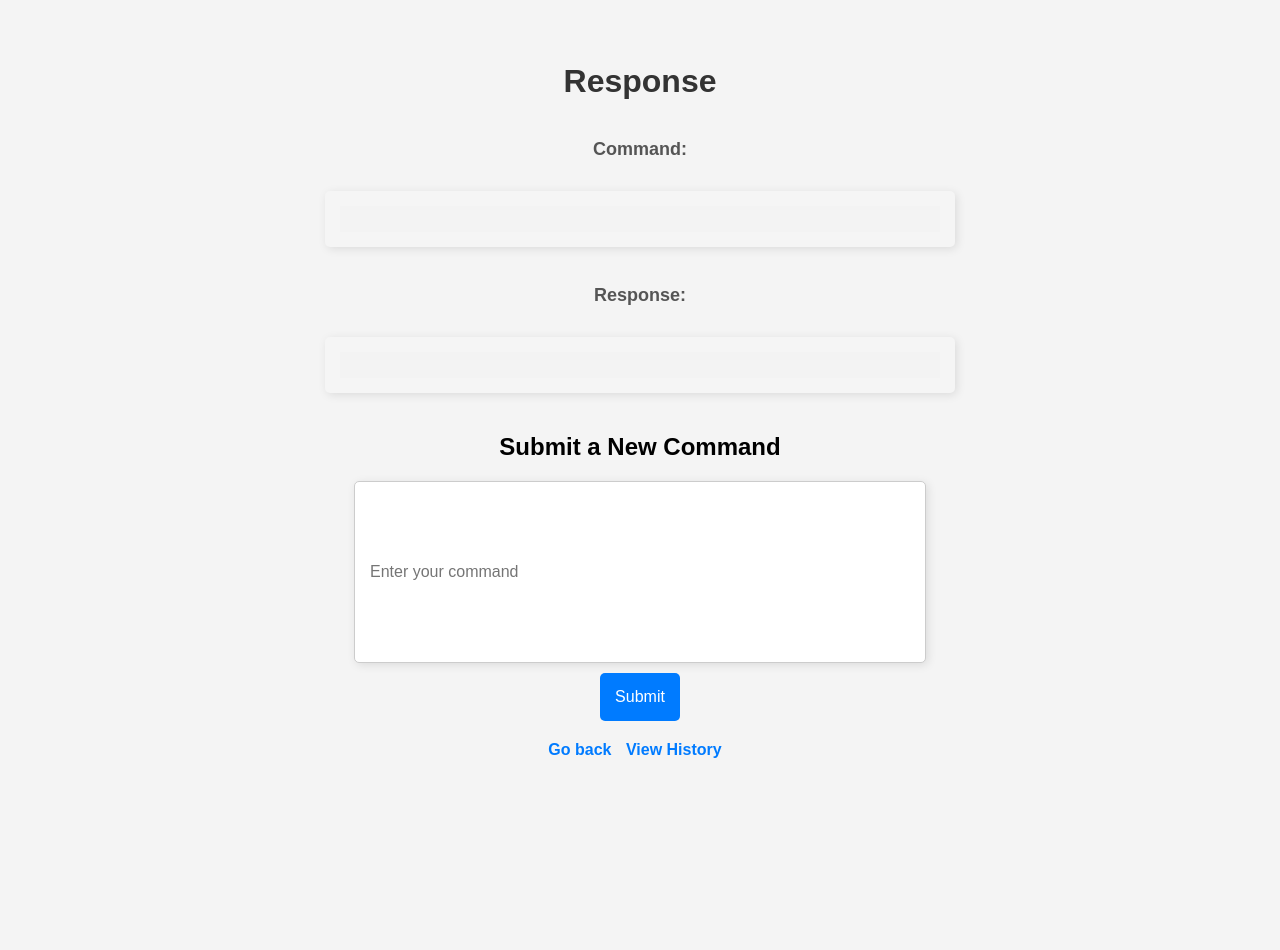
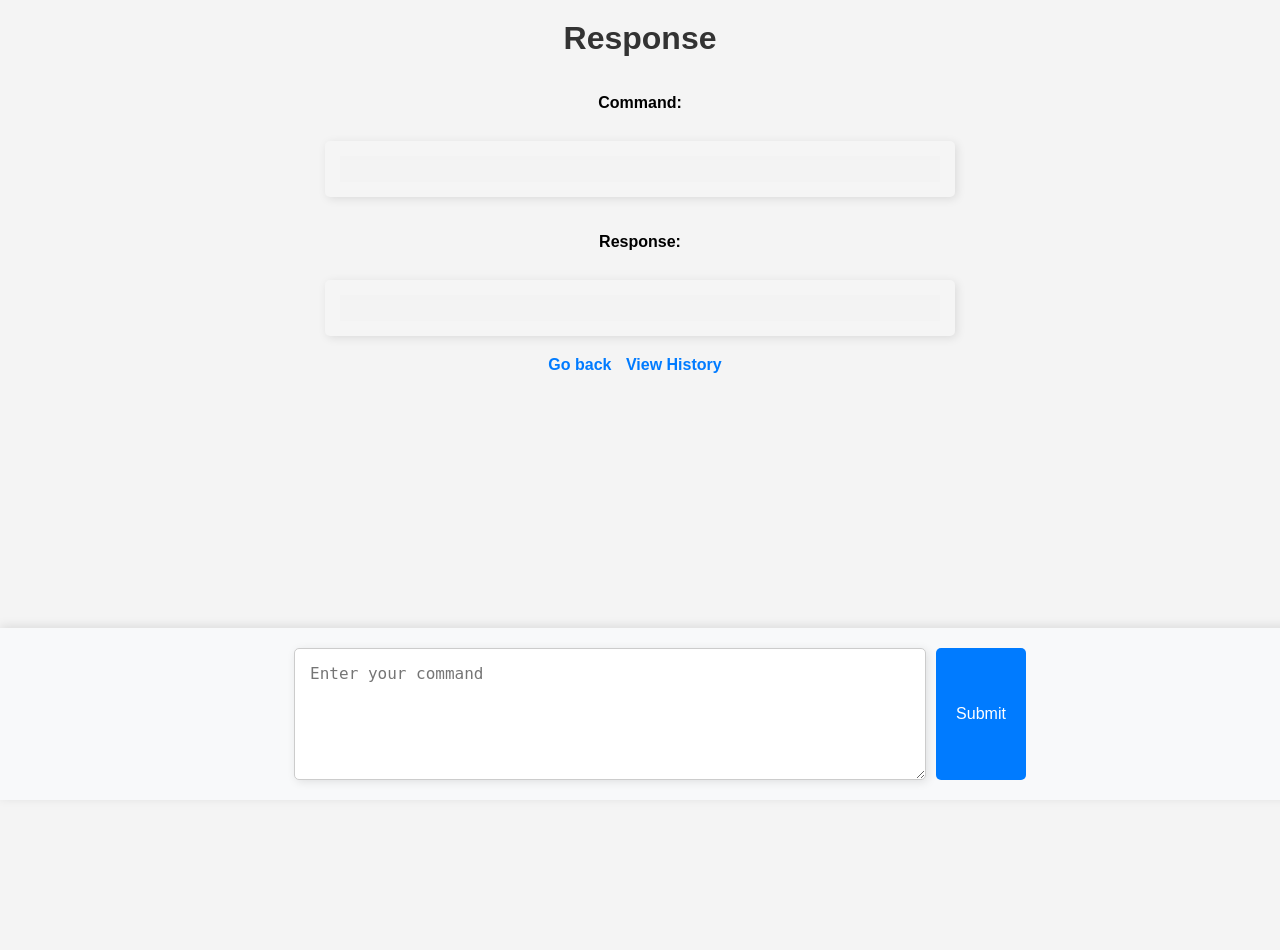
Before and after one commit to varshith-kalwa/demo, a Flask app: template templates/response.html in a window 1280 px wide. Before the commit the page ends 758 px from the top, so only its background shows below. Run offline with Flask 3, Linux system fonts and the light colour scheme; the template is opened without the code that fills it, so the values that code supplies are empty; some libraries are stand-ins or nearby versions.

Commit message:
new command style

```diff
--- a/app.py
+++ b/app.py
@@ -1,7 +1,4 @@
-from flask import Flask, request, jsonify, render_template
-import subprocess
-from gtts import gTTS
-from tempfile import NamedTemporaryFile
+from flask import Flask, request, render_template
 import google.generativeai as genai
 from collections import deque
 
@@ -12,25 +9,35 @@ app = Flask(__name__)
 api_key = "AIzaSyAmXhUU6pMMx5UQOmrf1ynt51rBIBsMBrw"
 genai.configure(api_key=api_key)
 
-# Initialize history list
-history = deque(maxlen=20)
+# Limit the history to the last 10 interactions
+history = deque(maxlen=10)
 
-def speak(text):
-    with NamedTemporaryFile(delete=True) as fp:
-        tts = gTTS(text=text, lang='en')
-        tts.save(fp.name + ".mp3")
-        subprocess.run(["mpg123", fp.name + ".mp3"], check=True)
+def prepare_prompt(history, prompt):
+    """
+    Prepare the full prompt with the complete history and the new command.
+    """
+    history_text = "\n".join([f"User: {item[0]}\nAI: {item[1]}" for item in history])
+    full_prompt = f"{history_text}\nUser: {prompt}\nAI:"
+    return full_prompt
 
-def ask_gemini(prompt):
+def ask_gemini(prompt, history):
     try:
         model = genai.GenerativeModel("gemini-1.5-flash")
-        response = model.generate_content([prompt])
-        # Extract text and ensure it's a string
-        return response.text.strip()[:1000000]  # Allow longer responses
+
+        # Prepare the full prompt with the complete history and the new command
+        full_prompt = prepare_prompt(history, prompt)
+
+        # Optionally, you could split the prompt if it becomes too large for the model
+        # Here we will not truncate but handle large prompts based on API limits
+
+        # Send the request to the Gemini model
+        response = model.generate_content([full_prompt])
+
+        # Extract the text response from the Gemini model
+        return response.text.strip()
     except Exception as e:
-        speak("Sorry, I couldn't process that with Gemini.")
         print(f"Error: {e}")
-        return "I encountered an issue."
+        return "There was an error processing your request."
 
 @app.route('/')
 def index():
@@ -39,44 +46,19 @@ def index():
 @app.route('/command', methods=['POST'])
 def command():
     user_command = request.form['command']
-    command_text = user_command
-    response_text = ""
 
-    if 'open' in user_command:
-        if 'chrome' in user_command:
-            app = 'google-chrome'
-            response_text = f"Opening {app}"
-            subprocess.Popen([app])
-        elif 'spotify' in user_command:
-            app = 'spotify'
-            response_text = f"Opening {app}"
-            subprocess.Popen([app])
-        else:
-            app = user_command.replace('open', '').strip()
-            response_text = f"Opening {app}"
-            subprocess.Popen([app])
-    elif 'close' in user_command:
-        app = user_command.replace('close', '').strip()
-        response_text = f"Closing {app}"
-        subprocess.Popen(["pkill", app])
-    elif 'say' in user_command:
-        response_text = user_command.replace('say', '').strip()
-    elif 'shutdown' in user_command:
-        response_text = "Shutting down the system."
-        subprocess.Popen(["sudo", "shutdown", "now"])
-    elif 'restart' in user_command:
-        response_text = "Restarting the system."
-        subprocess.Popen(["sudo", "reboot"])
-    else:
-        response_text = ask_gemini(user_command)
+    # Get the AI response using the Gemini model
+    response_text = ask_gemini(user_command, history)
 
-    history.append((command_text, response_text))
+    # Append the command and response to the history
+    history.append((user_command, response_text))
 
-    return render_template('response.html', command=command_text, response=response_text)
-
+    # Render the response template with the command and the AI's response
+    return render_template('response.html', command=user_command, response=response_text)
 
 @app.route('/history')
 def get_history():
+    # Render the history template with the current conversation history
     return render_template('history.html', history=history)
 
 if __name__ == '__main__':
--- a/templates/response.html
+++ b/templates/response.html
@@ -13,18 +13,22 @@
             padding: 0;
             display: flex;
             flex-direction: column;
-            align-items: center;
-            justify-content: center;
+            justify-content: flex-start;
             min-height: 100vh;
         }
 
         h1 {
             color: #333;
+            text-align: center;
+            margin-top: 20px;
         }
 
-        p {
-            font-size: 18px;
-            color: #555;
+        #response-container {
+            display: flex;
+            flex-direction: column;
+            align-items: center;
+            width: 100%;
+            padding-bottom: 100px; /* Prevent content from being hidden behind the fixed textarea */
         }
 
         pre {
@@ -33,11 +37,12 @@
             border-radius: 5px;
             overflow: auto;
             width: 80%;
-
-            max-height: 500px;
+            max-height: 400px;
             max-width: 600px;
             box-shadow: 2px 2px 10px rgba(0, 0, 0, 0.1);
             margin-bottom: 20px;
+            white-space: pre-wrap; /* Enable text wrapping */
+            word-wrap: break-word; /* Break long words */
         }
 
         code {
@@ -45,36 +50,36 @@
         }
 
         form {
+            position: fixed;
+            bottom: 0;
+            left: 0;
+            width: 100%;
+            background-color: #f8f9fa;
+            padding: 20px;
+            box-shadow: 0px -2px 10px rgba(0, 0, 0, 0.1);
             display: flex;
-            flex-direction: column;
+            justify-content: center;
+        }
+
+        textarea {
             width: 80%;
             max-width: 600px;
-            margin-bottom: 20px;
-        }
-
-        input[type="text"] {
-
-            width: 90%; /* Set width to 50% of the page */
-            max-width: 600px; /* Set a maximum width for larger         screens */
-            min-width: 300px; /* Set a minimum width for smaller         screens */
             padding: 15px;
             font-size: 16px;
             border: 1px solid #ccc;
             border-radius: 5px;
-            margin: 0 auto 10px; /* Center horizontally using margin         auto */
             box-shadow: 2px 2px 10px rgba(0, 0, 0, 0.1);
-            transition: border-color 0.3s;
-            resize: vertical; /* Allow resizing vertically */
-            min-height: 150px; /* Set minimum height for the input */
+            min-height: 100px;
+            resize: vertical;
         }
 
-        input[type="text"]:focus {
+        textarea:focus {
             border-color: #007bff;
             outline: none;
         }
 
         button {
-            padding: 15px;
+            padding: 15px 20px;
             font-size: 16px;
             color: #fff;
             background-color: #007bff;
@@ -82,8 +87,7 @@
             border-radius: 5px;
             cursor: pointer;
             transition: background-color 0.3s;
-            width: fit-content; /* Ensure button adjusts to text size */
-            align-self: center;
+            margin-left: 10px;
         }
 
         button:hover {
@@ -101,16 +105,14 @@
             text-decoration: underline;
         }
 
-        #response-container {
-            display: flex;
-            flex-direction: column;
-            align-items: center;
-            width: 100%;
-
+        /* Ensure the body has enough space to scroll */
+        body {
+            padding-bottom: 150px; /* Add padding to ensure the last content isn't cut off */
         }
     </style>
 </head>
 <body>
+
     <h1>Response</h1>
 
     <div id="response-container">
@@ -119,20 +121,19 @@
         <p><strong>Response:</strong></p>
         <pre><code>{{ response|safe }}</code></pre>
 
-        <!-- Form to submit another command -->
-        <h2>Submit a New Command</h2>
-        <form action="/command" method="post">
-            <input type="text" name="command" placeholder="Enter your command" required>
-            <button type="submit">Submit</button>
-        </form>
-
         <div>
             <a href="/">Go back</a>
             <a href="/history">View History</a>
         </div>
     </div>
 
-    <!-- Highlight.js script -->
+    <!-- Fixed form at the bottom -->
+    <form action="/command" method="post">
+        <textarea name="command" placeholder="Enter your command" required></textarea>
+        <button type="submit">Submit</button>
+    </form>
+
+    <!-- Highlight.js script for syntax highlighting -->
     <script src="https://cdnjs.cloudflare.com/ajax/libs/highlight.js/11.8.0/highlight.min.js"></script>
     <script>hljs.highlightAll();</script>
 </body>
```
